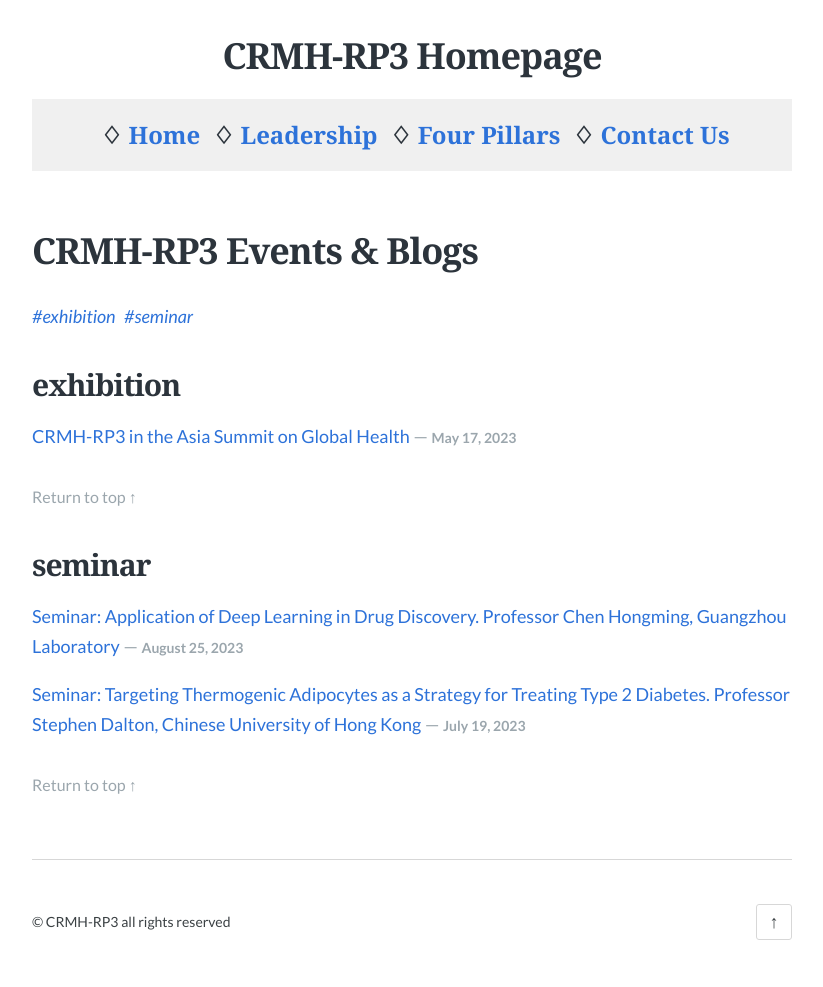
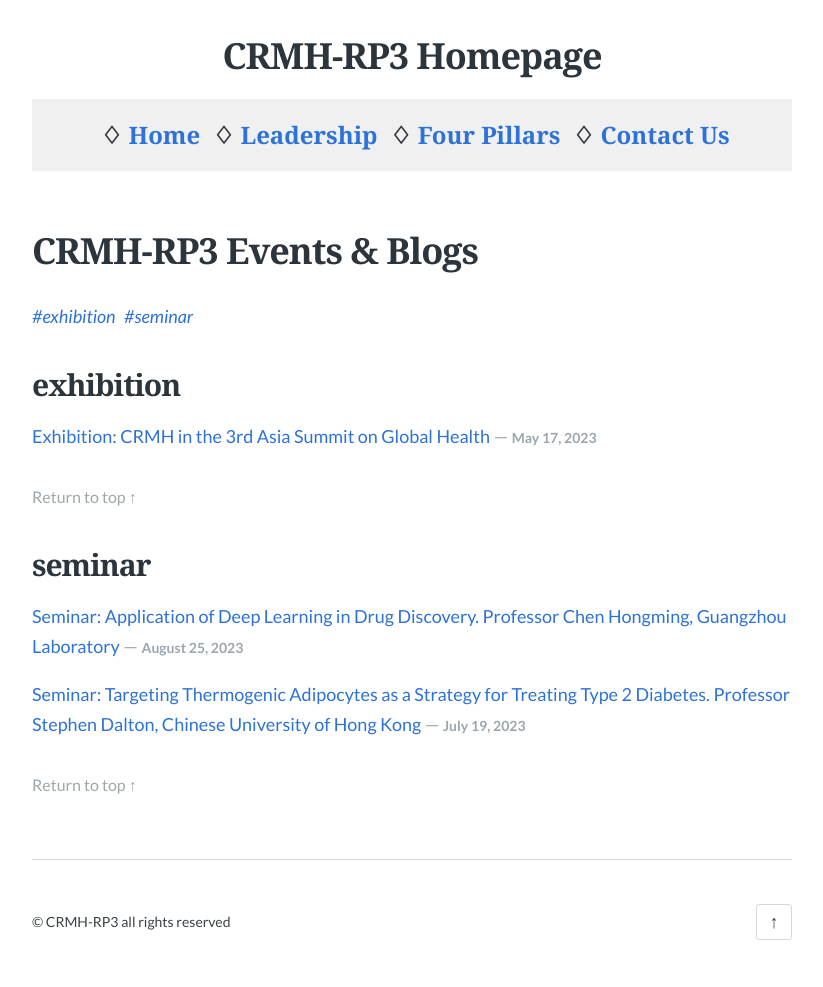
Before and after one commit to crmh-rp3/crmh-rp3.github.io, a Jekyll site: the page built from tags.md, in a window 1280 px wide. Shown: the whole page, without its empty margins (228-1051 px from the left). Built offline with Jekyll 4.4.1, drawn with Linux system fonts in a browser that asks for light colours.

Commit message:
Update 2023-05-17-asia-summit-on-global-health.md

```diff
--- a/_posts/2023-05-17-asia-summit-on-global-health.md
+++ b/_posts/2023-05-17-asia-summit-on-global-health.md
@@ -1,6 +1,6 @@
 ---
 layout: post
-title: "CRMH-RP3 in the Asia Summit on Global Health "
+title: "Exhibition: CRMH in the 3rd Asia Summit on Global Health"
 feature_image: https://raw.githubusercontent.com/tosingfung/images/master/image-20230910171829246.png
 tags: [exhibition]
 ---
@@ -14,6 +14,6 @@
 
 ## Photo Gallery
 
-### CRMH Director Professor Pan Guangjin introduced RP3's research to Professor Sun Dong, the Secretary for Innovation, Technology and Industry.
+### CRMH Director Professor Pan Guangjin introduced RP3's research to Professor Sun Dong, the Secretary for Innovation, Technology and Industry, the Government of the Hong Kong S.A.R..
 
-{% include image_full.html imageurl="https://raw.githubusercontent.com/tosingfung/images/master/image-20230910171829246.png" caption="" %}
+{% include image_caption.html imageurl="https://raw.githubusercontent.com/tosingfung/images/master/image-20230910171829246.png" caption="" %}
```
